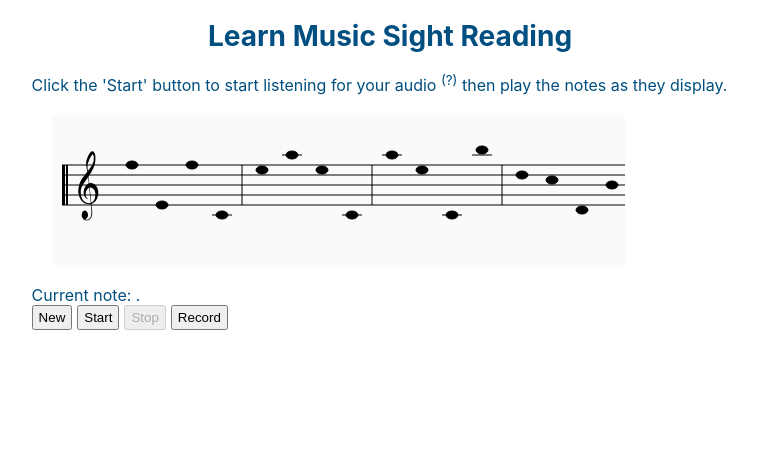
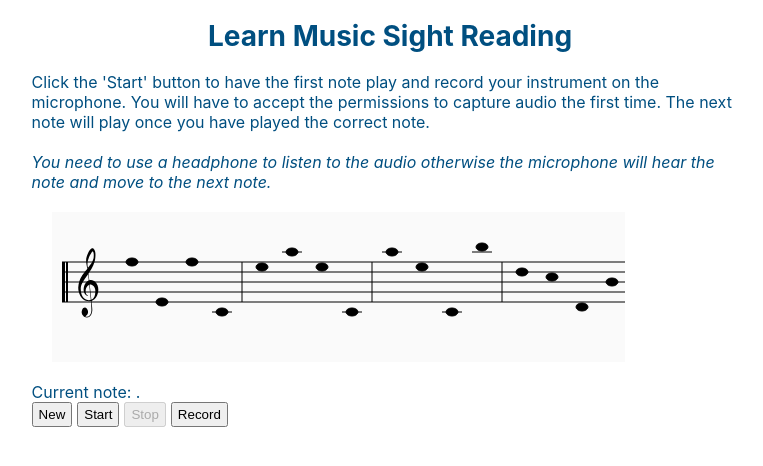
Before and after one commit to jscoobyced/jsc-music-tutor, a React (Create React App) app: page / in a window 1280 px wide. Shown: the top 466 px of the page, without its empty margins (250-1013 px from the left). Built offline with nearby package versions, Linux system fonts and the light colour scheme.

Commit message:
Update instructions.

```diff
--- a/src/components/sheet/SheetPage.tsx
+++ b/src/components/sheet/SheetPage.tsx
@@ -78,9 +78,9 @@ export const SheetPage = (props: {
 
   return (
     <div className='sheet-page'>
-      Click the 'Start' button to start listening for your audio <sup
-        className='tooltip-info'
-        title='You will have to accept the permissions to capture audio.'>(?)</sup> then play the notes as they display.
+      Click the 'Start' button to have the first note play and record your instrument on the microphone. You will have to accept the permissions
+      to capture audio the first time. The next note will play once you have played the correct note.
+      <br /><br /><i>You need to use a headphone to listen to the audio otherwise the microphone will hear the note and move to the next note.</i>
       <Sheet playNotes={playNotes} />
       <div>Current note: {currentNote}.</div>
       <input type='button' value='New' onClick={resetNotes} disabled={isButtonDisabled} />
```
